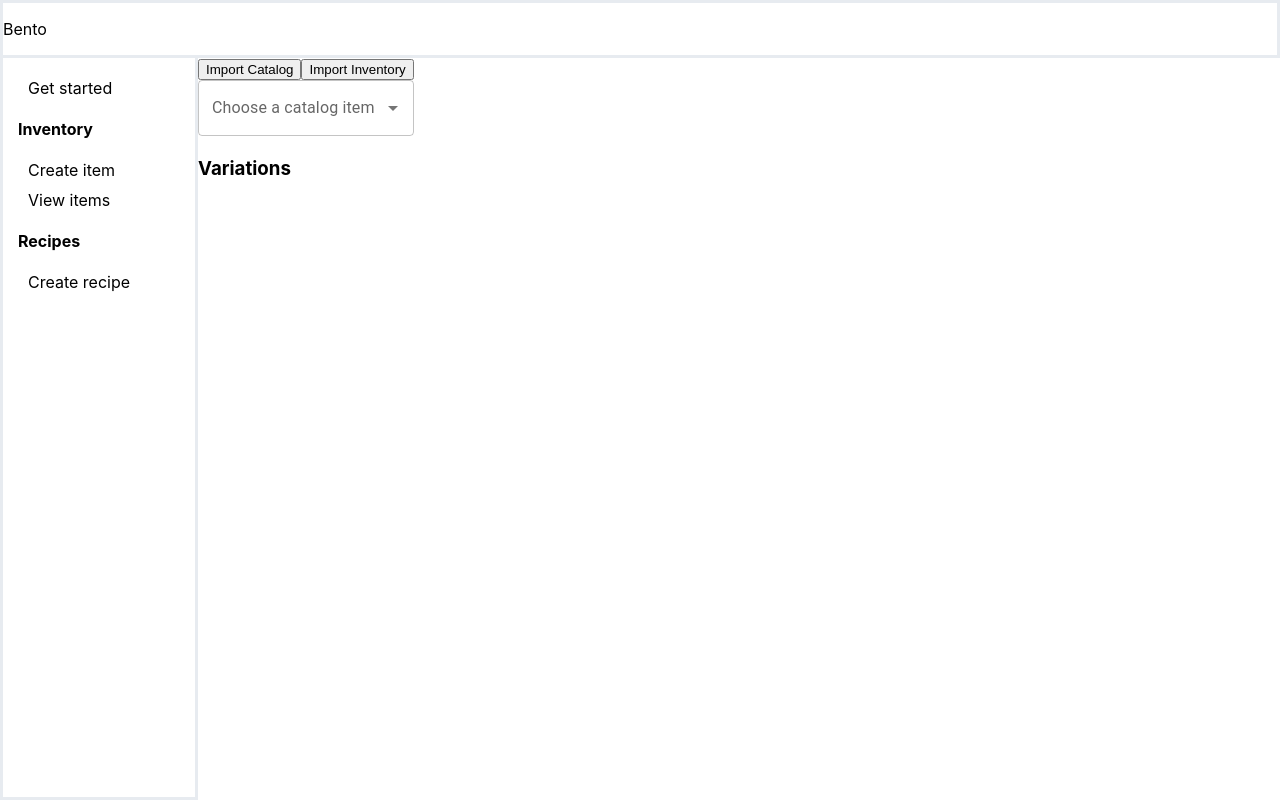
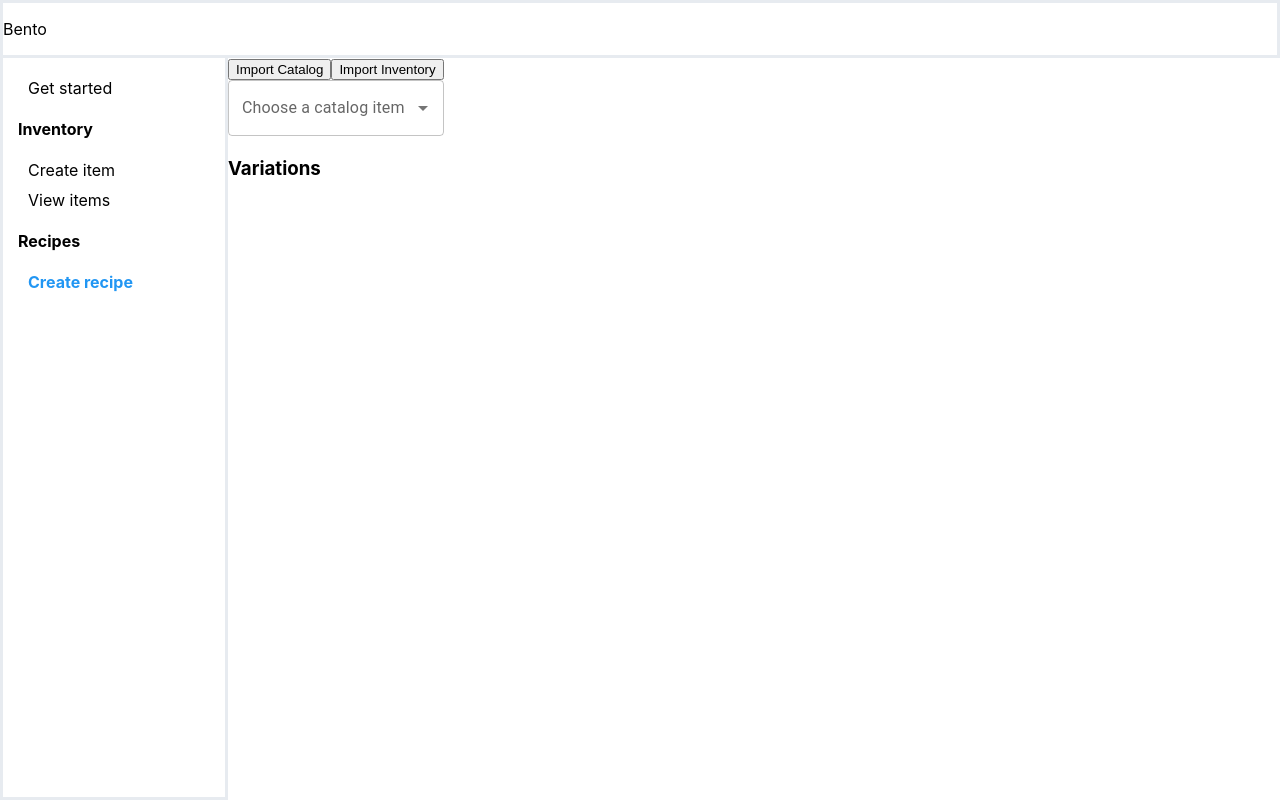
Before and after one commit to onmyraedar/square-unboxed-2022, a React (Create React App) app in the folder client/: page /recipe/create in a window 1280 px wide. Built offline with nearby package versions, Linux system fonts and the light colour scheme.

Commit message:
Highlight the active navigation link
Add a conditional “active” class to each NavLink component and use that to style the active link.

```diff
--- a/client/src/components/Navbar.css
+++ b/client/src/components/Navbar.css
@@ -1,6 +1,8 @@
 .navbar {
   display: flex;
   flex-direction: column;
+  min-width: 15vw;
+  flex-shrink: 0;
   border-style: solid;
   border-color: #E7EBF0;
   border-top-width: 0;
@@ -23,12 +25,16 @@
   background-color: #e3f2fd;
 }
 
-.active-link {
-  color: #1e88e5;
-  font-weight: bold;
-}
-
 a {
   color: black;
   text-decoration: none;
 }
+
+a:hover {
+  cursor: pointer;
+}
+
+.active {
+  color: #2196f3;
+  font-weight: 700;
+}
--- a/client/src/components/Navbar.js
+++ b/client/src/components/Navbar.js
@@ -1,5 +1,5 @@
 import React, { useState } from "react";
-import { Link } from "react-router-dom";
+import { Link, NavLink } from "react-router-dom";
 import "./Navbar.css";
 
 function Navbar() {
@@ -17,19 +17,39 @@ function Navbar() {
   return(
     <div className="navbar">
       <div className="link-container">
-        <Link to="/">Get started</Link>
+        <NavLink
+          className={(navData) => (navData.isActive ? "active" : "link")}
+          to="/"
+        >
+          Get started
+        </NavLink>
       </div>
       <p className="navbar-section-header">Inventory</p>
       <div className="link-container">
-        <Link to="/inventory/create">Create item</Link>
+        <NavLink
+          className={(navData) => (navData.isActive ? "active" : "link")}
+          to="/inventory/create"
+        >
+          Create item
+        </NavLink>
       </div>
       <div className="link-container">
-        <Link to="/inventory/list">View items</Link>
+        <NavLink
+          className={(navData) => (navData.isActive ? "active" : "link")}
+          to="/inventory/list"
+        >
+          View items
+        </NavLink>
       </div>
       <p className="navbar-section-header">Recipes</p>
       <div className="link-container">
-        <Link to="/recipe/create">Create recipe</Link>
-      </div>
+        <NavLink
+            className={(navData) => (navData.isActive ? "active" : "link")}
+            to="/recipe/create"
+          >
+            Create recipe
+          </NavLink>
+        </div>
     </div>
   )
 }
```
